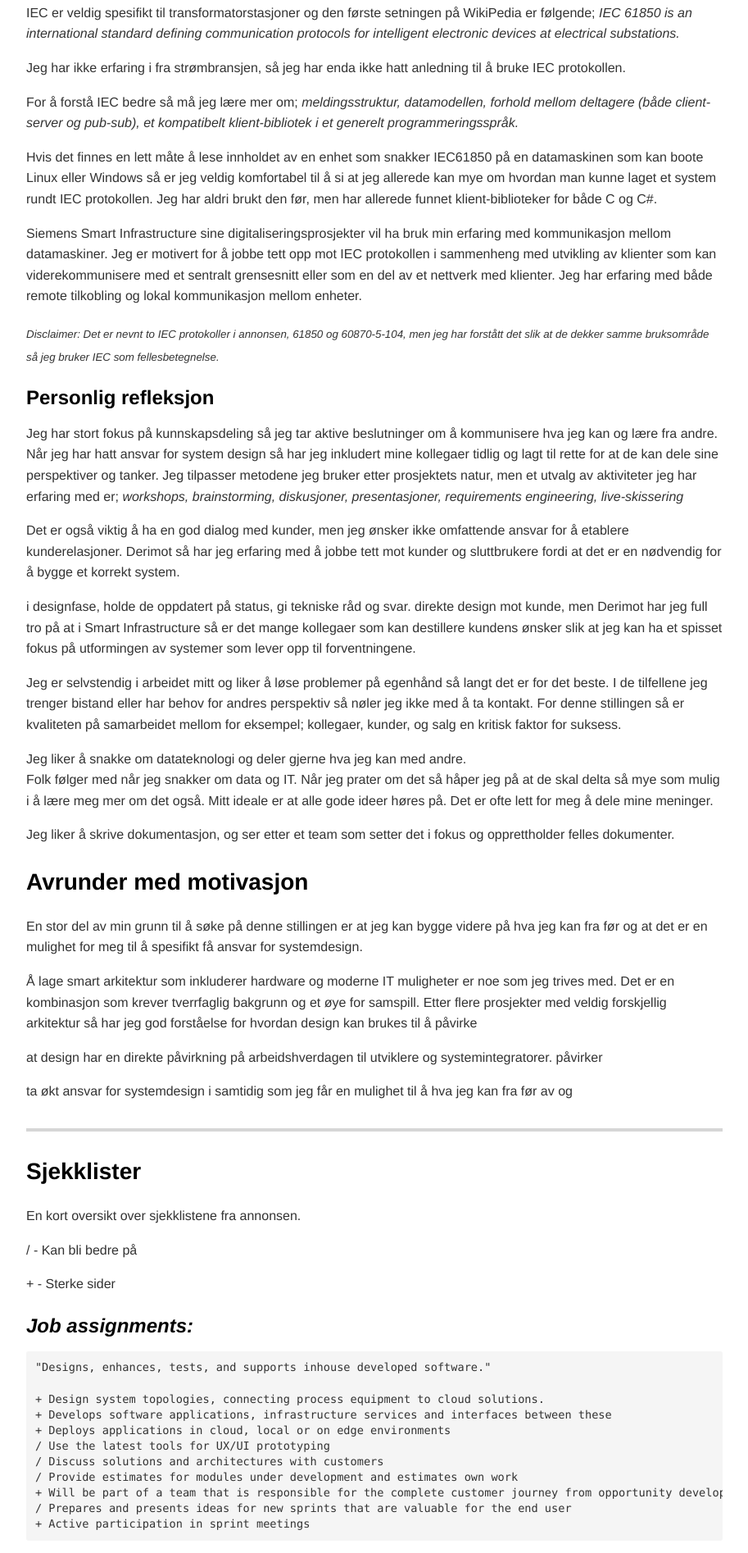
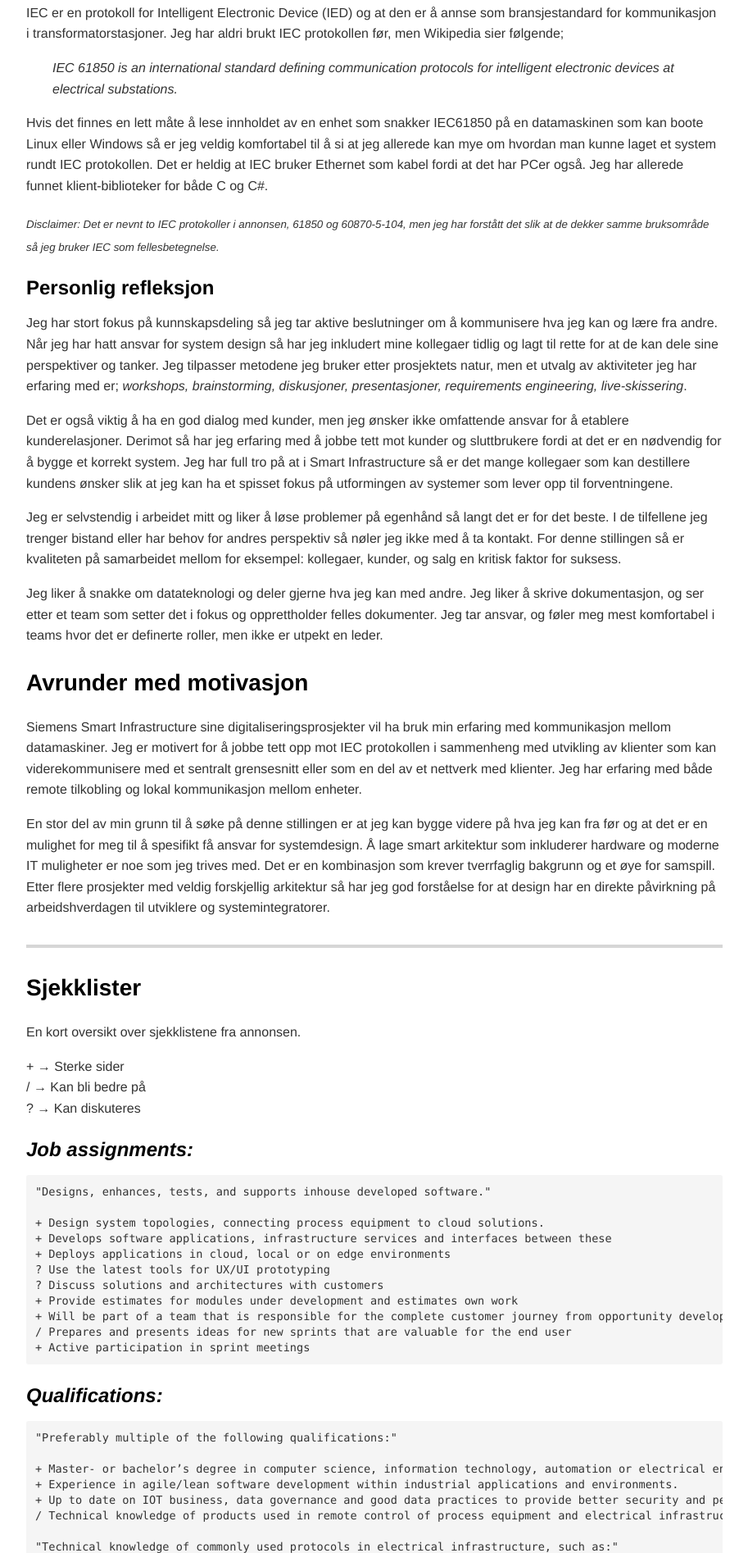
Before and after one commit to HenrikMidtun/HTML-Dashboard-DHT11, a plain HTML site: page index.html in a window 1280 px wide. Shown: the part 3541-5435 px from the top of the page at 82% size, without its empty margins (183-1096 px from the left). Drawn offline with nearby package versions, Linux system fonts and the light colour scheme.

Commit message:
Add files via upload

```diff
--- a/index.html
+++ b/index.html
@@ -294,33 +294,29 @@ pre[data-line] .line-highlight[data-end]:after {
 <p><sup><em>Kretskortet som jeg laget i forbindelse med prosjektoppgaven (t.v.) og n&#xE5;r det er i bruk (t.h).</em></sup></p>
 <h3 class="mume-header" id="iec-is-king">IEC is King</h3>
 
-<p>IEC er veldig spesifikt til transformatorstasjoner og den f&#xF8;rste setningen p&#xE5; WikiPedia er f&#xF8;lgende; <em>IEC 61850 is an international standard defining communication protocols for intelligent electronic devices at electrical substations.</em></p>
-<p>Jeg har ikke erfaring i fra str&#xF8;mbransjen, s&#xE5; jeg har enda ikke hatt anledning til &#xE5; bruke IEC protokollen.</p>
-<p>For &#xE5; forst&#xE5; IEC bedre s&#xE5; m&#xE5; jeg l&#xE6;re mer om; <em>meldingsstruktur, datamodellen, forhold mellom deltagere (b&#xE5;de client-server og pub-sub), et kompatibelt klient-bibliotek i et generelt programmeringsspr&#xE5;k.</em></p>
-<p>Hvis det finnes en lett m&#xE5;te &#xE5; lese innholdet av en enhet som snakker IEC61850 p&#xE5; en datamaskinen som kan boote Linux eller Windows s&#xE5; er jeg veldig komfortabel til &#xE5; si at jeg allerede kan mye om hvordan man kunne laget et system rundt IEC protokollen. Jeg har aldri brukt den f&#xF8;r, men har allerede funnet klient-biblioteker for b&#xE5;de C og C#.</p>
-<p>Siemens Smart Infrastructure sine digitaliseringsprosjekter vil ha bruk min erfaring med kommunikasjon mellom datamaskiner. Jeg er motivert for &#xE5; jobbe tett opp mot IEC protokollen i sammenheng med utvikling av klienter som kan viderekommunisere med et sentralt grensesnitt eller som en del av et nettverk med klienter. Jeg har erfaring med b&#xE5;de remote tilkobling og lokal kommunikasjon mellom enheter.</p>
+<p>IEC er en protokoll for Intelligent Electronic Device (IED) og at den er &#xE5; annse som bransjestandard for kommunikasjon i transformatorstasjoner. Jeg har aldri brukt IEC protokollen f&#xF8;r, men Wikipedia sier f&#xF8;lgende;</p>
+<ul>
+<i>IEC 61850 is an international standard defining communication protocols for intelligent electronic devices at electrical substations.</i>
+</ul>
+<p>Hvis det finnes en lett m&#xE5;te &#xE5; lese innholdet av en enhet som snakker IEC61850 p&#xE5; en datamaskinen som kan boote Linux eller Windows s&#xE5; er jeg veldig komfortabel til &#xE5; si at jeg allerede kan mye om hvordan man kunne laget et system rundt IEC protokollen. Det er heldig at IEC bruker Ethernet som kabel fordi at det har PCer ogs&#xE5;. Jeg har allerede funnet klient-biblioteker for b&#xE5;de C og C#.</p>
 <p><sub><em>Disclaimer: Det er nevnt to IEC protokoller i annonsen, 61850 og 60870-5-104, men jeg har forst&#xE5;tt det slik at de dekker samme bruksomr&#xE5;de s&#xE5; jeg bruker IEC som fellesbetegnelse.</em></sub></p>
 <h3 class="mume-header" id="personlig-refleksjon">Personlig refleksjon</h3>
 
-<p>Jeg har stort fokus p&#xE5; kunnskapsdeling s&#xE5; jeg tar aktive beslutninger om &#xE5; kommunisere hva jeg kan og l&#xE6;re fra andre. N&#xE5;r jeg har hatt ansvar for system design s&#xE5; har jeg inkludert mine kollegaer tidlig og lagt til rette for at de kan dele sine perspektiver og tanker. Jeg tilpasser metodene jeg bruker etter prosjektets natur, men et utvalg av aktiviteter jeg har erfaring med er; <em>workshops, brainstorming, diskusjoner, presentasjoner, requirements engineering, live-skissering</em></p>
-<p>Det er ogs&#xE5; viktig &#xE5; ha en god dialog med kunder, men jeg &#xF8;nsker ikke omfattende ansvar for &#xE5; etablere kunderelasjoner. Derimot s&#xE5; har jeg erfaring med &#xE5; jobbe tett mot kunder og sluttbrukere fordi at det er en n&#xF8;dvendig for &#xE5; bygge et korrekt system.</p>
-<p>i designfase, holde de oppdatert p&#xE5; status, gi tekniske r&#xE5;d og svar. direkte design mot kunde, men Derimot har jeg full tro p&#xE5; at i Smart Infrastructure s&#xE5; er det mange kollegaer som kan destillere kundens &#xF8;nsker slik at jeg kan ha et spisset fokus p&#xE5; utformingen av systemer som lever opp til forventningene.</p>
-<p>Jeg er selvstendig i arbeidet mitt og liker &#xE5; l&#xF8;se problemer p&#xE5; egenh&#xE5;nd s&#xE5; langt det er for det beste. I de tilfellene jeg trenger bistand eller har behov for andres perspektiv s&#xE5; n&#xF8;ler jeg ikke med &#xE5; ta kontakt. For denne stillingen s&#xE5; er kvaliteten p&#xE5; samarbeidet mellom for eksempel; kollegaer, kunder, og salg en kritisk faktor for suksess.</p>
-<p>Jeg liker &#xE5; snakke om datateknologi og deler gjerne hva jeg kan med andre.<br>
-Folk f&#xF8;lger med n&#xE5;r jeg snakker om data og IT. N&#xE5;r jeg prater om det s&#xE5; h&#xE5;per jeg p&#xE5; at de skal delta s&#xE5; mye som mulig i &#xE5; l&#xE6;re meg mer om det ogs&#xE5;. Mitt ideale er at alle gode ideer h&#xF8;res p&#xE5;. Det er ofte lett for meg &#xE5; dele mine meninger.</p>
-<p>Jeg liker &#xE5; skrive dokumentasjon, og ser etter et team som setter det i fokus og opprettholder felles dokumenter.</p>
+<p>Jeg har stort fokus p&#xE5; kunnskapsdeling s&#xE5; jeg tar aktive beslutninger om &#xE5; kommunisere hva jeg kan og l&#xE6;re fra andre. N&#xE5;r jeg har hatt ansvar for system design s&#xE5; har jeg inkludert mine kollegaer tidlig og lagt til rette for at de kan dele sine perspektiver og tanker. Jeg tilpasser metodene jeg bruker etter prosjektets natur, men et utvalg av aktiviteter jeg har erfaring med er; <em>workshops, brainstorming, diskusjoner, presentasjoner, requirements engineering, live-skissering</em>.</p>
+<p>Det er ogs&#xE5; viktig &#xE5; ha en god dialog med kunder, men jeg &#xF8;nsker ikke omfattende ansvar for &#xE5; etablere kunderelasjoner. Derimot s&#xE5; har jeg erfaring med &#xE5; jobbe tett mot kunder og sluttbrukere fordi at det er en n&#xF8;dvendig for &#xE5; bygge et korrekt system. Jeg har full tro p&#xE5; at i Smart Infrastructure s&#xE5; er det mange kollegaer som kan destillere kundens &#xF8;nsker slik at jeg kan ha et spisset fokus p&#xE5; utformingen av systemer som lever opp til forventningene.</p>
+<p>Jeg er selvstendig i arbeidet mitt og liker &#xE5; l&#xF8;se problemer p&#xE5; egenh&#xE5;nd s&#xE5; langt det er for det beste. I de tilfellene jeg trenger bistand eller har behov for andres perspektiv s&#xE5; n&#xF8;ler jeg ikke med &#xE5; ta kontakt. For denne stillingen s&#xE5; er kvaliteten p&#xE5; samarbeidet mellom for eksempel: kollegaer, kunder, og salg en kritisk faktor for suksess.</p>
+<p>Jeg liker &#xE5; snakke om datateknologi og deler gjerne hva jeg kan med andre. Jeg liker &#xE5; skrive dokumentasjon, og ser etter et team som setter det i fokus og opprettholder felles dokumenter. Jeg tar ansvar, og f&#xF8;ler meg mest komfortabel i teams hvor det er definerte roller, men ikke er utpekt en leder.</p>
 <h2 class="mume-header" id="avrunder-med-motivasjon">Avrunder med motivasjon</h2>
 
-<p>En stor del av min grunn til &#xE5; s&#xF8;ke p&#xE5; denne stillingen er at jeg kan bygge videre p&#xE5; hva jeg kan fra f&#xF8;r og at det er en mulighet for meg til &#xE5; spesifikt f&#xE5; ansvar for systemdesign.</p>
-<p>&#xC5; lage smart arkitektur som inkluderer hardware og moderne IT muligheter er noe som jeg trives med. Det er en kombinasjon som krever tverrfaglig bakgrunn og et &#xF8;ye for samspill. Etter flere prosjekter med veldig forskjellig arkitektur s&#xE5; har jeg god forst&#xE5;else for hvordan design kan brukes til &#xE5; p&#xE5;virke</p>
-<p>at design har en direkte p&#xE5;virkning p&#xE5; arbeidshverdagen til utviklere og systemintegratorer. p&#xE5;virker</p>
-<p>ta &#xF8;kt ansvar for systemdesign i samtidig som jeg f&#xE5;r en mulighet til &#xE5;  hva jeg kan fra f&#xF8;r av og</p>
+<p>Siemens Smart Infrastructure sine digitaliseringsprosjekter vil ha bruk min erfaring med kommunikasjon mellom datamaskiner. Jeg er motivert for &#xE5; jobbe tett opp mot IEC protokollen i sammenheng med utvikling av klienter som kan viderekommunisere med et sentralt grensesnitt eller som en del av et nettverk med klienter. Jeg har erfaring med b&#xE5;de remote tilkobling og lokal kommunikasjon mellom enheter.</p>
+<p>En stor del av min grunn til &#xE5; s&#xF8;ke p&#xE5; denne stillingen er at jeg kan bygge videre p&#xE5; hva jeg kan fra f&#xF8;r og at det er en mulighet for meg til &#xE5; spesifikt f&#xE5; ansvar for systemdesign. &#xC5; lage smart arkitektur som inkluderer hardware og moderne IT muligheter er noe som jeg trives med. Det er en kombinasjon som krever tverrfaglig bakgrunn og et &#xF8;ye for samspill. Etter flere prosjekter med veldig forskjellig arkitektur s&#xE5; har jeg god forst&#xE5;else for at design har en direkte p&#xE5;virkning p&#xE5; arbeidshverdagen til utviklere og systemintegratorer.</p>
 <hr>
 <h2 class="mume-header" id="sjekklister">Sjekklister</h2>
 
 <p>En kort oversikt over sjekklistene fra annonsen.</p>
-<p>/ - Kan bli bedre p&#xE5;</p>
-<p>+ - Sterke sider</p>
+<p>+ &#x2192; Sterke sider<br>
+/ &#x2192; Kan bli bedre p&#xE5;<br>
+? &#x2192; Kan diskuteres</p>
 <h3 class="mume-header" id="job-assignments"><em>Job assignments:</em></h3>
 
 <pre class="language-text">&quot;Designs, enhances, tests, and supports inhouse developed software.&quot;
@@ -328,9 +324,9 @@ Folk f&#xF8;lger med n&#xE5;r jeg snakker om data og IT. N&#xE5;r jeg prater om
 + Design system topologies, connecting process equipment to cloud solutions.
 + Develops software applications, infrastructure services and interfaces between these
 + Deploys applications in cloud, local or on edge environments
-/ Use the latest tools for UX/UI prototyping
-/ Discuss solutions and architectures with customers
-/ Provide estimates for modules under development and estimates own work
+? Use the latest tools for UX/UI prototyping
+? Discuss solutions and architectures with customers
++ Provide estimates for modules under development and estimates own work
 + Will be part of a team that is responsible for the complete customer journey from opportunity development to execution and delivery
 / Prepares and presents ideas for new sprints that are valuable for the end user
 + Active participation in sprint meetings
@@ -342,7 +338,7 @@ Folk f&#xF8;lger med n&#xE5;r jeg snakker om data og IT. N&#xE5;r jeg prater om
 + Master- or bachelor&#x2019;s degree in computer science, information technology, automation or electrical engineering or comparable education. Extensive and proven work experience within automation and control solutions for electrical infrastructure may compensate for formal education.
 + Experience in agile/lean software development within industrial applications and environments.
 + Up to date on IOT business, data governance and good data practices to provide better security and performance
-+ Technical knowledge of products used in remote control of process equipment and electrical infrastructure, such as Routers, RTUs/PLCs, Switches, IEDs.
+/ Technical knowledge of products used in remote control of process equipment and electrical infrastructure, such as Routers, RTUs/PLCs, Switches, IEDs.
 
 &quot;Technical knowledge of commonly used protocols in electrical infrastructure, such as:&quot;
 
@@ -360,7 +356,7 @@ Folk f&#xF8;lger med n&#xE5;r jeg snakker om data og IT. N&#xE5;r jeg prater om
 / Node.js
 + .NET Core
 + PostgreSQL
-/ Adobe XD or Figma for prototyping and UI/UX related topics
+? Adobe XD or Figma for prototyping and UI/UX related topics
 + Azure, AWS, MindSphere or other cloud platforms
 + Front-end developer experience using React framework
 + Ability to understand the customers methodology and constraints in order to connect IT and OT in the most efficient way.
```
